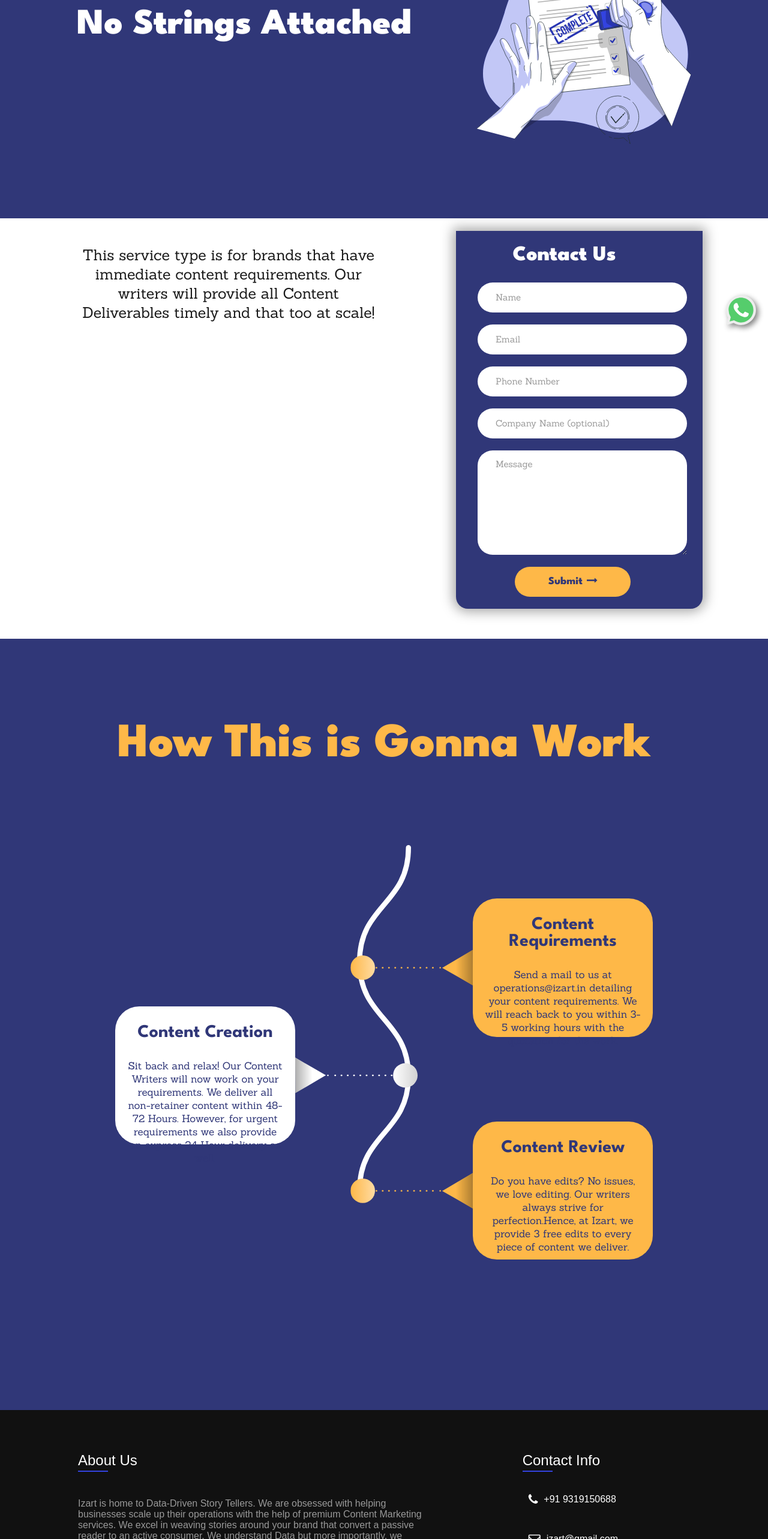
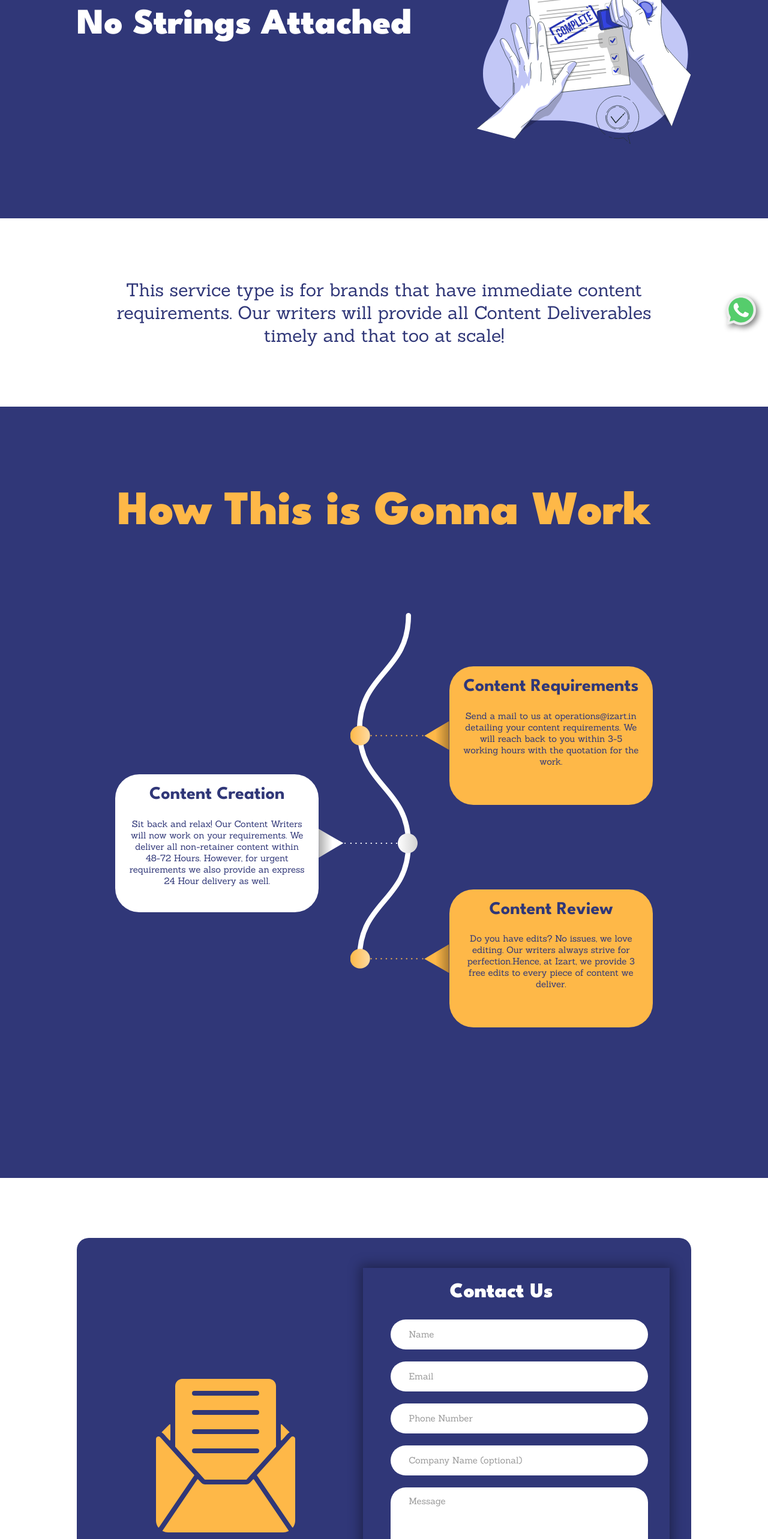
Before and after one commit to livelong99/Izart, a React (Create React App) app: page /types/01 in a window 1280 px wide. Shown: the part 234-2800 px from the top of the page at 60% size. Built offline with nearby package versions, Linux system fonts and the light colour scheme.

Commit message:
final-build

```diff
--- a/src/Components/Home/Testimonials.jsx
+++ b/src/Components/Home/Testimonials.jsx
@@ -29,7 +29,7 @@ const Testimonials = () => {
                     <h5>Founder, CEO</h5>
                     <h5>Bloque Labs</h5>
                     <p>
-                        We've closely worked with Izart for our requirement of content. More than the content we need to build a story that can weave around our multiple products. Trust me, it wasn't easy. Akash, the founder of Izart has gone beyond the expectation every single time. We love Izart's work and would love to continue to take their services!
+                        We've closely worked with Izart for our requirement of content. More than the content we need to build a story that can weave around our multiple products. Trust me, it wasn't easy. Izart has gone above and beyond the expectation every single time. We love Izart's work and would love to continue to take their services!
                     </p>
                     </div>
                 </div>
--- a/src/Components/PageComp/Footer.jsx
+++ b/src/Components/PageComp/Footer.jsx
@@ -27,11 +27,11 @@ const Footer = () => {
 				<ul class="info">
 					<li>
 						<span><i class="fa fa-phone" aria-hidden="true"></i></span>
-						<p><a href="tel:9319150688">+91 9319150688</a></p>
+						<p><a href="tel:9711106474">+91 9711106474</a></p>
 					</li>
 					<li>
 						<span><i class="fa fa-envelope-o" aria-hidden="true"></i></span>
-						<p><a href="mailto:izart@gmail.com">izart@gmail.com</a></p>
+						<p><a href="mailto:operations@izart.in">operations@izart.in</a></p>
 					</li>
 				</ul>
 			</div>
--- a/src/Components/PageComp/navigationBar.jsx
+++ b/src/Components/PageComp/navigationBar.jsx
@@ -257,7 +257,7 @@ export default function NavigationBar() {
         <nav>
             <div class="wrapper">
             {(mainMen != 0) ? (<div ref={navBg} onClick={() => setMain(0)} class="navBg" />) : null}
-            <div class="logo"><Link to="/"><a href="">izart</a></Link></div>
+            <div class="logo"><Link onClick={() =>{document.body.scrollTop = 0; document.documentElement.scrollTop = 0;}} to="/"><a href="">izart</a></Link></div>
             <div  ref={menuRef} onClick={menuClick} class="menu-btn">
                 <div class="menu-btn__burger"></div>
             </div>
@@ -269,7 +269,7 @@ export default function NavigationBar() {
                 <DropMen />
 {/*
                 <li><a href="#" class="desktop-item">Resources</a><a href="#" class="mobile-item">Resources</a></li> */}
-                <li class="btn-text"><a href="#" class="desktop-item">Book a Call</a><a href="#" class="mobile-item">Book a Call</a></li>
+                <li class="btn-text"><a href="#" class="desktop-item">Book a Call</a><a target="_blank" href="https://izart.zohobookings.in" class="mobile-item">Book a Call</a></li>
 
             </ul>
             </div>
--- a/src/Components/Types/Types1.jsx
+++ b/src/Components/Types/Types1.jsx
@@ -78,21 +78,19 @@ const Types = ({data}) => {
           <div class="mainIll"><img src="../Images/ser-3.svg" /></div>
         </div>
         </div>
-        <div>
-            <div class="servContent">
-                <div class="writeUp" >
-            <p style={{fontSize: "25px", textAlign: "center"}}>This service type is for brands that have immediate content requirements. Our writers will provide all Content Deliverables timely and that too at scale!</p></div>
-                <div class="servForm">
-                    <Form />
-                </div>
-                </div>
-                </div>
+        <div class="typeContent">
+                <p>This service type is for brands that have immediate content requirements. Our writers will provide all Content Deliverables timely and that too at scale!</p>
+        </div>
             <div class="darkBg">
             <div class="section02H">
                 <p>How This is Gonna Work</p>
             </div>
             {inf()}
             </div>
+            <div class="homeContactUs">
+            {(width >=971) ? (<div class="contactUsEmo"><img src="../Images/email.svg" width="256px" height="256px" /></div>) : null}
+            <div class="contactUsForm"><Form /></div>
+            </div>
         </div>
     )
 }
--- a/src/Components/Types/Types2.jsx
+++ b/src/Components/Types/Types2.jsx
@@ -119,21 +119,19 @@ const Types = ({data}) => {
           <div class="mainIll"><img src="../Images/ser-1.svg" /></div>
         </div>
         </div>
-        <div>
-            <div class="servContent">
-                <div class="writeUp">
-            <p style={{fontSize: "25px", textAlign: "center"}}>With Content Omnipotent you get complete coverage of Content Marketing. We handle everything from Content Ideation to Creation to Curation; allowing you to focus solely on your core functionalities.</p></div>
-                <div class="servForm">
-                    <Form />
-                </div>
-                </div>
-                </div>
+            <div class="typeContent">
+                <p>With Content Omnipotent you get complete coverage of Content Marketing. We handle everything from Content Ideation to Creation to Curation; allowing you to focus solely on your core functionalities.</p>
+            </div>
             <div class="darkBg">
             <div class="section02H">
                 <p>How This is Gonna Work</p>
             </div>
            {inf()}
             </div>
+            <div class="homeContactUs">
+            {(width >=971) ? (<div class="contactUsEmo"><img src="../Images/email.svg" width="256px" height="256px" /></div>) : null}
+            <div class="contactUsForm"><Form /></div>
+            </div>
         </div>
     )
 }
--- a/src/Components/Types/Types3.jsx
+++ b/src/Components/Types/Types3.jsx
@@ -94,21 +94,19 @@ const Types = ({data}) => {
           <div class="mainIll"><img src="../Images/ser-2.svg" /></div>
         </div>
         </div>
-        <div>
-            <div class="servContent">
-                <div class="writeUp">
-            <p style={{fontSize: "25px", textAlign: "center"}}>This service type is for brands that already have a Content Strategy in place. All they are looking for are creative and punctual content writers. At Izart, we provide flexible options for companies of all sizes.</p></div>
-                <div class="servForm">
-                    <Form />
-                </div>
-                </div>
-                </div>
+        <div class="typeContent">
+                <p>This service type is for brands that already have a Content Strategy in place. All they are looking for are creative and punctual content writers. At Izart, we provide flexible options for companies of all sizes.</p>
+            </div>
                 <div class="darkBg">
             <div class="section02H">
                 <p>How This is Gonna Work</p>
             </div>
            {inf()}
             </div>
+            <div class="homeContactUs">
+            {(width >=971) ? (<div class="contactUsEmo"><img src="../Images/email.svg" width="256px" height="256px" /></div>) : null}
+            <div class="contactUsForm"><Form /></div>
+            </div>
         </div>
     )
 }
--- a/src/OtherFiles/indus.json
+++ b/src/OtherFiles/indus.json
@@ -104,7 +104,7 @@
       ],
       "link": "entertainment",
       "title": "Entertainment",
-      "subhead": " "
+      "subhead": "Translate the glitz and the glamour of the entertainment world with Izart's premium content."
     },
     {
       "body": [
--- a/src/css/App.css
+++ b/src/css/App.css
@@ -786,6 +786,7 @@ footer .container .sec.aboutus p{
 .homeContactUs {
   background-color: #303778;
   padding-top: 50px;
+  margin-top: 100px;
   border-radius: 20px;
   width: 80%;
   margin-left: 10%;
@@ -821,6 +822,5 @@ footer .container .sec.aboutus p{
   .contactUsForm {
     width: 100%;
     display: block;
-    vertical-align:top;
   }
 }
--- a/src/css/types.css
+++ b/src/css/types.css
@@ -56,7 +56,7 @@
 
 
 .stCont .boxT{
-    width: 70%;
+    width: 100%;
     height: 18vw;
     background-color: #FFFFFF;
     border-radius: 40px;
@@ -69,16 +69,16 @@
     font-size: 30px;
     color: #303778;
     text-align: center;
-    margin-top: 30px;
+    margin-top: 20px;
     font-family: "League Spartan Variable";
 }
 
 .stCont .boxT p{
     width: 100%;
-    font-size: 17px;
+    font-size: 15px;
     color: #303778;
     text-align: center;
-    margin-top: 30px;
+    margin-top: 0px;
     font-family: "Sanchez";
 }
 
@@ -96,6 +96,24 @@
 .infoT .bxs-r .stCont img{
     margin-left: -25%;
     transform: rotate(180deg);
+}
+
+.typeContent{
+    width: 70%;
+    margin-left: 15%;
+    margin-top: 100px;
+    margin-bottom: 100px;
+    margin-right: 10%;
+}
+
+.typeContent p{
+    font-size: 30px;
+    font-family: Sanchez;
+    color: #303778;
+    text-align: center;
+    width: 100%;
+    padding-right: 0px;
+
 }
 
 @media (max-width: 1150px){
```
Also changed, not shown: 1 other file (tests, documents, lock files or other folders).
